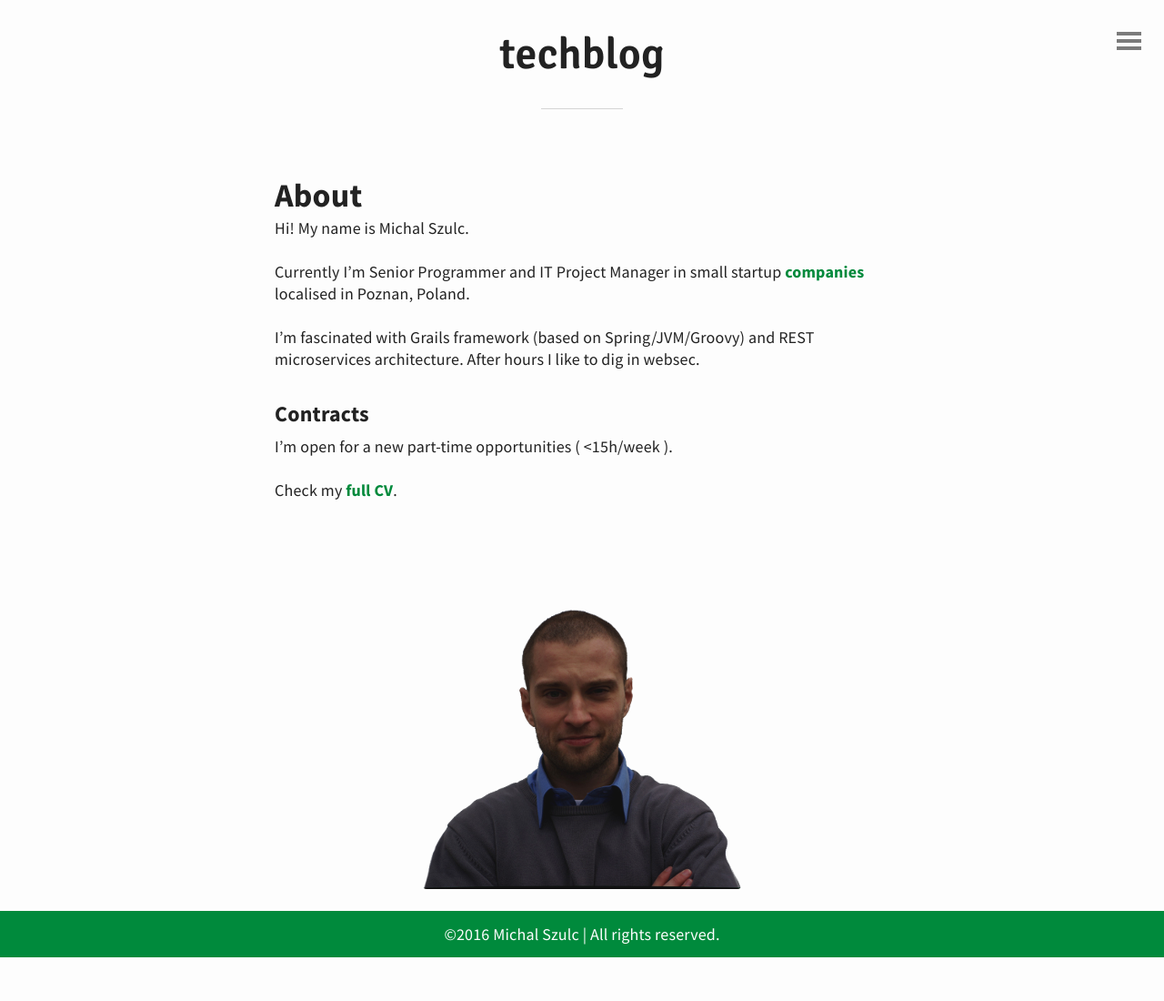
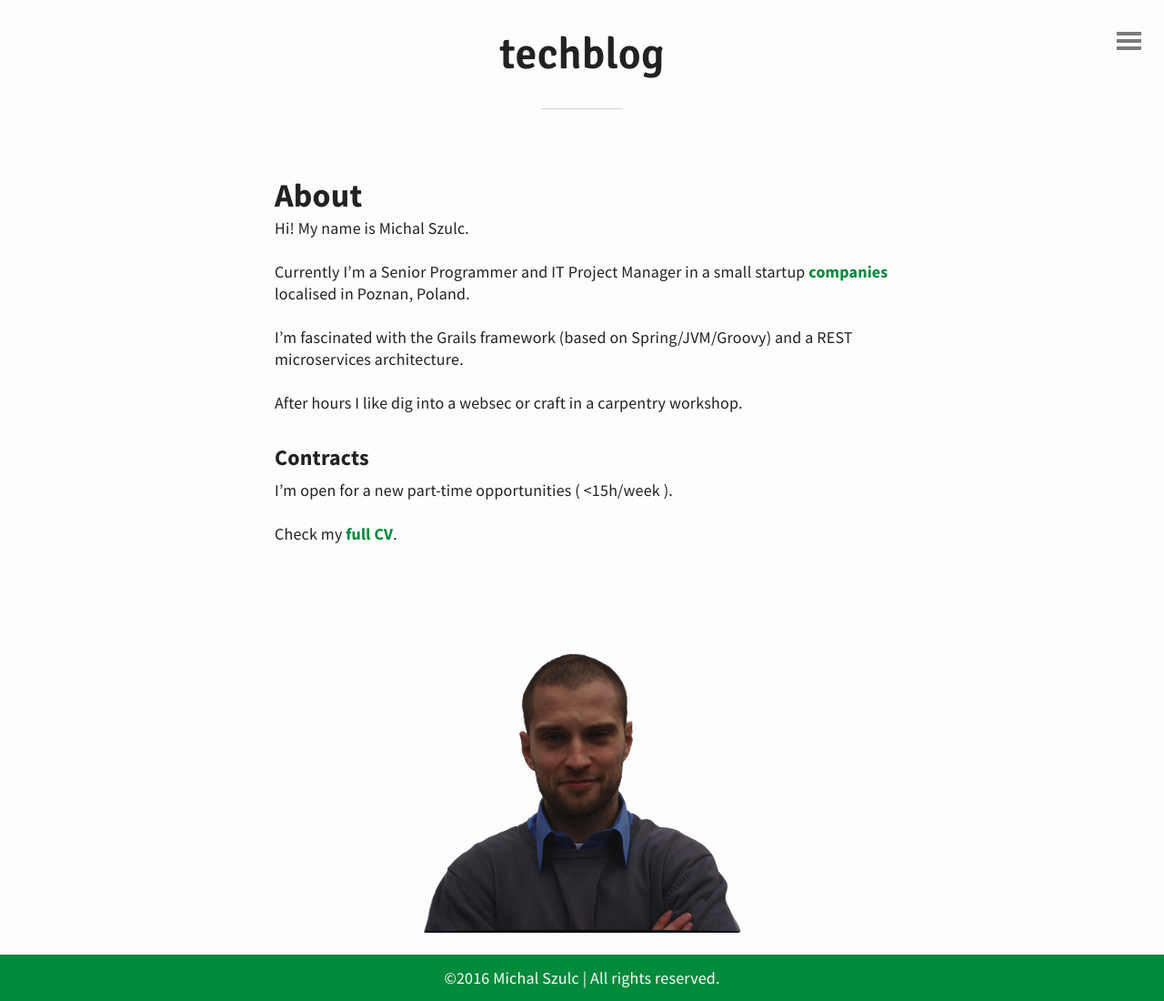
Before and after one commit to majkelo/majkelo.github.io, a Jekyll site: the page built from about.md, in a window 1280 px wide. Shown: the whole page at 91% size. Built offline with Jekyll 4.4.1, drawn with Linux system fonts in a browser that asks for light colours; before the commit the page ends 1052 px from its top, so only the background shows below that.

Commit message:
Fixed spellings + fixed config

```diff
--- a/_config.yml
+++ b/_config.yml
@@ -14,7 +14,7 @@ source: .
 destination: ./_site
 permalink: /:title
 gems: [jekyll-paginate]
-paginate: 8
+paginate: 5
 paginate_path: /page:num/
 #paginate_path: "page:num"
 
--- a/about.md
+++ b/about.md
@@ -5,9 +5,11 @@ title: About me
 ## About
 Hi! My name is Michal Szulc.
 
-Currently I'm Senior Programmer and IT Project Manager in small startup [com](http://ventocg.eu/)[pan](http://murallo.com/strona-glowna/)[ies](http://estatica.pl/) localised in Poznan, Poland.
+Currently I'm a Senior Programmer and IT Project Manager in a small startup [com](http://ventocg.eu/)[pan](http://murallo.com/strona-glowna/)[ies](http://estatica.pl/) localised in Poznan, Poland.
 
-I'm fascinated with Grails framework (based on Spring/JVM/Groovy) and REST microservices architecture. After hours I like to dig in websec.
+I'm fascinated with the Grails framework (based on Spring/JVM/Groovy) and a REST microservices architecture.
+
+After hours I like dig into a websec or craft in a carpentry workshop.
 
 ### Contracts
 I'm open for a new part-time opportunities ( <15h/week ).
--- a/index.html
+++ b/index.html
@@ -11,6 +11,6 @@ layout: default
 	  	<time datetime="{{ post.date | date_to_xmlschema }}" class="by-line">{{ post.date | date_to_string }}</time>
 	  </li>
 
-    {% endfor %}
+	{% endfor %}
 
 </ul>
```
